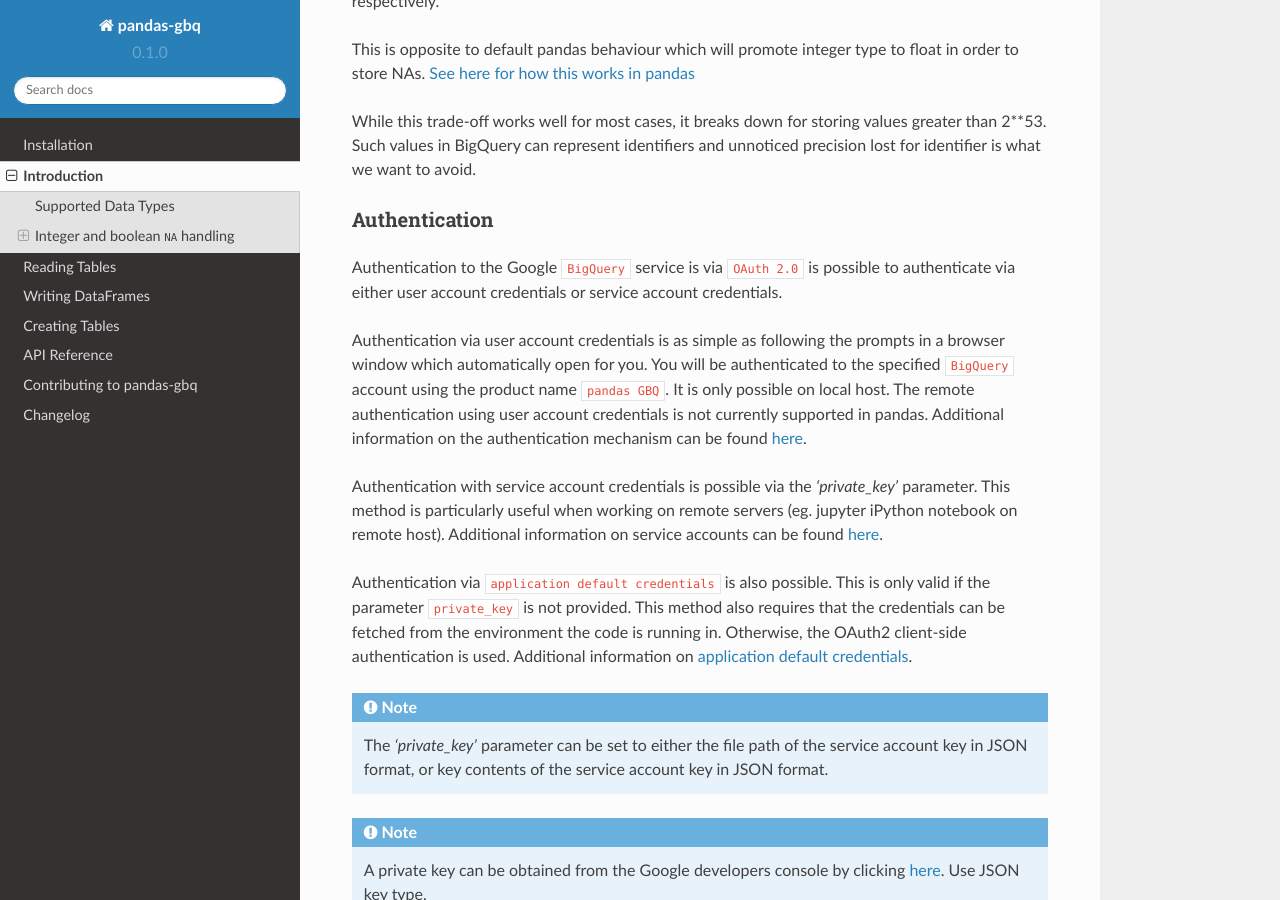
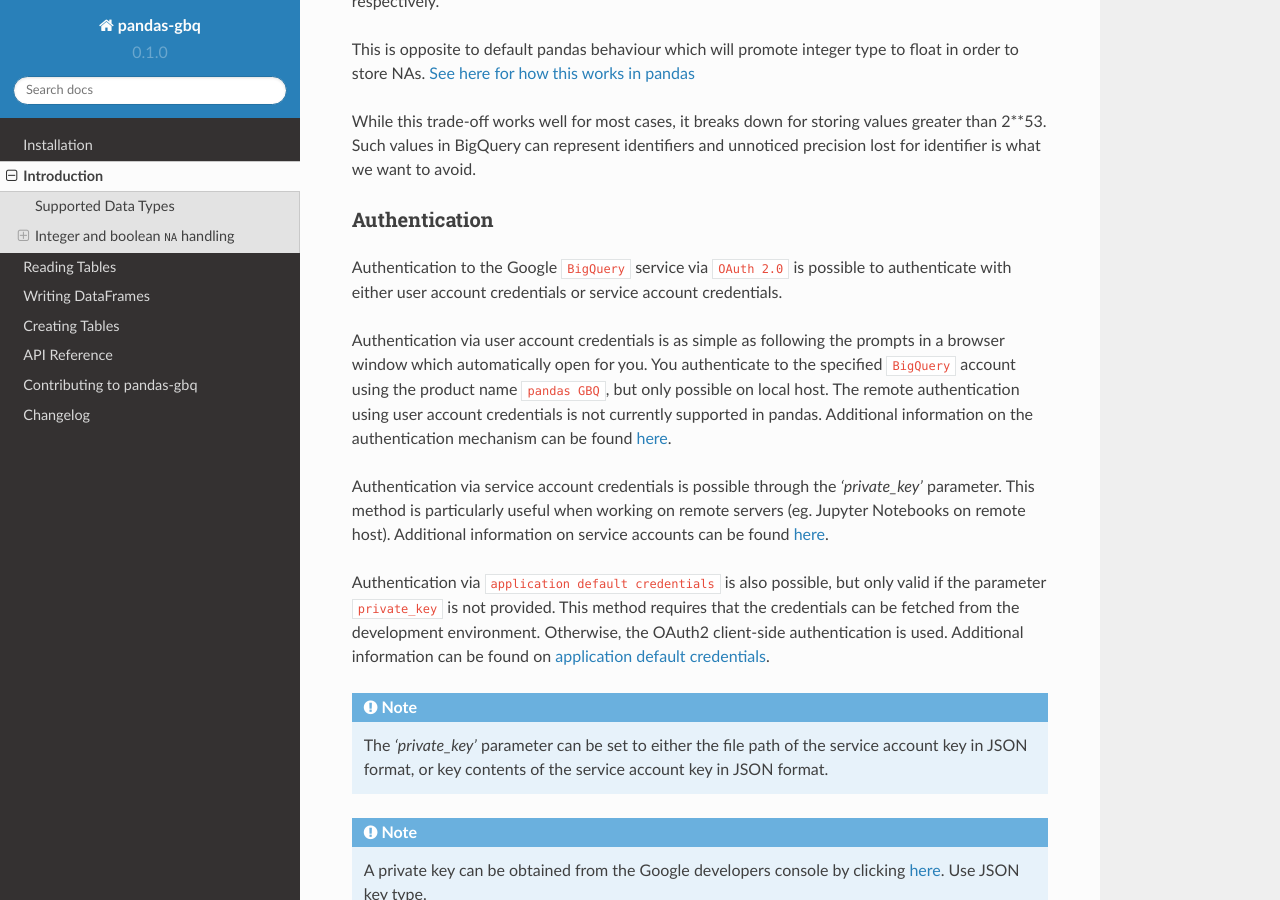
Before and after one commit to googleapis/python-bigquery-pandas, a Sphinx documentation site: the page built from docs/source/intro.rst, in a window 1280 px wide and 900 px high, scrolled down 431 px. Built offline with Sphinx 7.4.7 and the Read the Docs theme 2.0.0, drawn with Linux system fonts in a browser that asks for light colours.

Commit message:
Update intro.rst
Minor grammar fixes

```diff
--- a/docs/source/intro.rst
+++ b/docs/source/intro.rst
@@ -31,26 +31,25 @@ and unnoticed precision lost for identifier is what we want to avoid.
 Authentication
 ''''''''''''''
 
-Authentication to the Google ``BigQuery`` service is via ``OAuth 2.0``
-is possible to authenticate via either user account credentials or service account credentials.
+Authentication to the Google ``BigQuery`` service via ``OAuth 2.0``
+is possible to authenticate with either user account credentials or service account credentials.
 
 Authentication via user account credentials is as simple as following the prompts in a browser window
-which automatically open for you. You will be authenticated to the specified
-``BigQuery`` account using the product name ``pandas GBQ``. It is only possible on local host.
+which automatically open for you. You authenticate to the specified
+``BigQuery`` account using the product name ``pandas GBQ``, but only possible on local host.
 The remote authentication using user account credentials is not currently supported in pandas.
 Additional information on the authentication mechanism can be found
 `here <https://developers.google.com/identity/protocols/OAuth2#clientside/>`__.
 
-Authentication with service account credentials is possible via the `'private_key'` parameter. This method
-is particularly useful when working on remote servers (eg. jupyter iPython notebook on remote host).
+Authentication via service account credentials is possible through the `'private_key'` parameter. This method
+is particularly useful when working on remote servers (eg. Jupyter Notebooks on remote host).
 Additional information on service accounts can be found
 `here <https://developers.google.com/identity/protocols/OAuth2#serviceaccount>`__.
 
-Authentication via ``application default credentials`` is also possible. This is only valid
-if the parameter ``private_key`` is not provided. This method also requires that
-the credentials can be fetched from the environment the code is running in.
-Otherwise, the OAuth2 client-side authentication is used.
-Additional information on
+Authentication via ``application default credentials`` is also possible, but only valid
+if the parameter ``private_key`` is not provided. This method requires that the
+credentials can be fetched from the development environment. Otherwise, the OAuth2
+client-side authentication is used. Additional information can be found on
 `application default credentials <https://developers.google.com/identity/protocols/application-default-credentials>`__.
 
 .. note::
```
